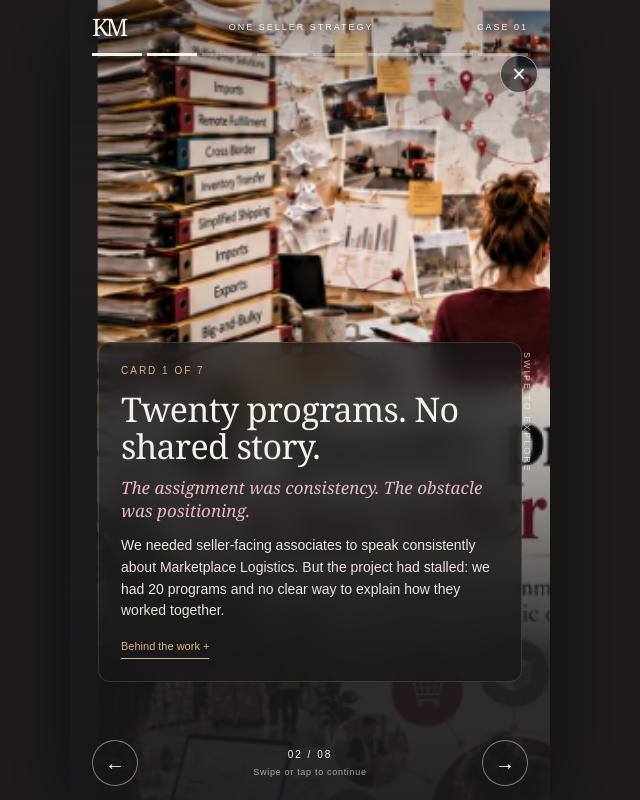
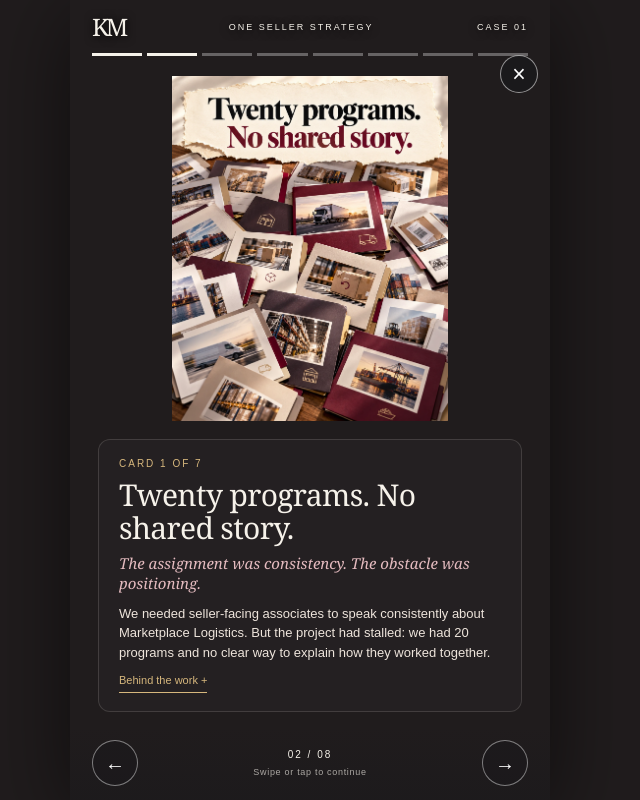
Before and after one commit to krsmoore/katiemoore, a plain HTML site: page case-study-seller-strategy.html in a window 1280 px wide. Both pictures are taken after a click on the button "Next screen". Shown: the whole page, without its empty margins (330-970 px from the left). Drawn offline with Linux system fonts and the light colour scheme.

Commit message:
Pair Case Study 1 cards with seven supplied photos without collage zoom

```diff
--- a/app.js
+++ b/app.js
@@ -1354,7 +1354,7 @@
   popup.className = 'seller-strategy-popup';
   popup.style.cssText = 'position:fixed;inset:0;margin:auto;padding:0;box-sizing:border-box;border:1px solid #C9BFB3;width:min(480px,calc(100vw - 32px));max-width:calc(100vw - 32px);height:min(852px,calc(100dvh - 32px));max-height:calc(100dvh - 32px);background:#F6F2EA;box-shadow:0 24px 100px #18181b40;overflow:hidden';
   const frame = document.createElement('iframe');
-  frame.src = 'case-study-seller-strategy.html?v=20261017-approved-copy&embedded=1&story=' + encodeURIComponent(storyId);
+  frame.src = 'case-study-seller-strategy.html?v=20261017-case1-photos&embedded=1&story=' + encodeURIComponent(storyId);
   frame.title = CAREER_EXPLORER_STORIES.find(story => story.id === storyId)?.hook ?? 'Interactive case study';
   frame.style.cssText = 'position:absolute;inset:0;display:block;width:100%;height:100%;min-width:0;min-height:0;border:0';
   const responsiveStyle = document.createElement('style');
--- a/case-study-seller-strategy.html
+++ b/case-study-seller-strategy.html
@@ -23,6 +23,21 @@
 .card-actions .detail{margin:0}.story-replay{padding:0 0 6px;border:0;border-bottom:1px solid #eee5dc;background:none;color:#eee5dc;font-size:11px}
 .approved-copy .sheet h2{font-size:clamp(24px,6.5vw,30px);line-height:1.15}.approved-copy .sheet p{max-width:none}
 @media(max-height:650px){.approved-copy .copy h1{font-size:27px}.approved-copy .copy .card-subheader{font-size:15px}.approved-copy .copy .card-body{font-size:13px}.card-actions{margin-top:12px}}
+
+.dedicated-images{background:#201c1d}
+.dedicated-images .scene{top:76px;bottom:auto;height:var(--photo-height,40%);background:#201c1d}
+.dedicated-images .scene img{object-fit:contain;object-position:center;transition:opacity .25s;background:#201c1d;transform:none!important}
+.dedicated-images .scene .veil{display:none}
+.dedicated-images .copy{bottom:88px;padding:18px 20px;max-height:calc(100% - 280px);background:#252123f5}
+.dedicated-images .copy h1{font-size:clamp(24px,6.6vw,30px)}
+.dedicated-images .copy .card-subheader{font-size:15px;margin-top:9px}
+.dedicated-images .copy .card-body{font-size:13px;line-height:1.5;margin-top:10px}
+.dedicated-images .copy .kicker{margin-bottom:9px}
+.dedicated-images .card-actions{margin-top:12px}
+.dedicated-images .hint{display:none}
+.dedicated-images.cover .scene{inset:0;height:100%}
+.dedicated-images.cover .copy{bottom:100px;background:none;max-height:none}
+@media(max-height:650px){.dedicated-images .copy{bottom:78px;padding:14px 18px}.dedicated-images .copy h1{font-size:24px}}
 </style></head><body><div class="reader cover"><div class="scene"><img src="case-study-story/cover.webp" alt="Editorial collage of logistics programs, seller needs, and a transformation from twenty programs to one strategy"><div class="veil"></div></div><button class="close-story" aria-label="Close story" onclick="exitStory()">×</button><header><div class="masthead"><span class="logo">KM</span><span>ONE SELLER STRATEGY</span><span>CASE 01</span></div><nav class="progress" aria-label="Story chapters"></nav></header><div class="hint">SWIPE TO EXPLORE</div><div class="framework"><div><span>01</span>What is the seller trying to do?</div><div><span>02</span>Where are they in the lifecycle?</div><div><span>03</span>Which solution fits the need?</div></div><section class="copy" aria-live="polite"></section><footer class="controls"><button class="arrow" id="prev" aria-label="Previous screen">←</button><div class="counter"></div><button class="arrow" id="next" aria-label="Next screen">→</button></footer><aside class="sheet" hidden role="dialog" aria-modal="true" aria-labelledby="detailtitle"><button aria-label="Close detail" onclick="closeSheet()">×</button><h2 id="detailtitle"></h2><p id="detailtext"></p></aside></div><script>
 let pages=[
 {label:'The cover',title:'',text:'',zoom:1,x:50,y:50},
@@ -34,6 +49,18 @@
 {label:'06 / The shift',title:'One seller.<br><em>One strategy.</em>',text:'Two competing fulfillment suites became options within one portfolio—easier to learn, explain, and scale.',zoom:2,x:100,y:91,detail:'The shift was in the mental approach: the conversation could lead to the right solution for a seller’s needs rather than the next program pitch.'},
 {label:'07 / Go deeper',title:'Want to<br><em>learn more?</em>',text:'Download the case study.',zoom:1.7,x:100,y:100}
 ];let current=0;let isSeller=true;let pdfPath='case-studies/walmart-lifecycle.pdf?v=20261016-km1';function camera(p){
+ if(p.image){
+  if(img.getAttribute('src')!==p.image)img.src=p.image;
+  img.alt=p.imageAlt;
+  img.style.transform='none';
+  if(current===0){reader.style.removeProperty('--photo-height');}
+  else{
+   const available=Math.max(150,copy.offsetTop-94);
+   reader.style.setProperty('--photo-height',available+'px');
+  }
+  return;
+ }
+
  if(reader.matches('.opp-story,.cert-story') && p.focus){
   const w=reader.clientWidth,h=reader.clientHeight,z=Math.min(p.zoom,1.8);
   if(z===1){img.style.transform='translate(0px,0px) scale(1)';return;}
@@ -67,7 +94,7 @@
    copy.innerHTML='<div class="kicker">Card '+current+' of '+(pages.length-1)+'</div><h1>'+p.title+'</h1>'+sub+'<p class="card-body">'+p.text+'</p><div class="card-actions">'+detail+replay+'</div>';
   }
   copy.scrollTop=0;copy.classList.remove('hide');
-  if(reader.classList.contains('cert-story'))camera(p);
+  if(reader.matches('.cert-story,.dedicated-images'))camera(p);
  },160);
  document.querySelector('.counter').innerHTML=String(current+1).padStart(2,'0')+' / '+String(pages.length).padStart(2,'0')+'<small>'+(current===0?'Open the story':'Swipe or tap to continue')+'</small>';
  [...progress.children].forEach((b,j)=>{b.classList.toggle('active',j<=current);b.setAttribute('aria-current',j===current?'step':'false');});
@@ -143,7 +170,7 @@
  }
  try{await applyApprovedCopy(id);}catch(error){copy.textContent='This story could not load. Please refresh to try again.';return;}
  buildProgress();go(0);
- window.addEventListener('resize',()=>{if(reader.matches('.opp-story,.cert-story'))camera(pages[current]);});
+ window.addEventListener('resize',()=>{if(reader.matches('.opp-story,.cert-story,.dedicated-images'))camera(pages[current]);});
 }
 
 async function applyApprovedCopy(id){
@@ -157,6 +184,15 @@
   const scene=existing[sourceScenes[index]]||existing[existing.length-1];
   return {...scene,label:String(card.number).padStart(2,'0')+' / '+card.header,title:safe(card.header),subheader:card.subheader,text:safe(card.body),detailTitle:card.detailTitle,detail:card.detail};
  })];
+
+ if(id==='walmart-lifecycle'){
+  reader.classList.add('dedicated-images');
+  pages.forEach((p,index)=>{
+   const number=Math.max(1,index);
+   p.image='case-study-story/seller-strategy/1.'+number+'.webp';
+   p.imageAlt=number===1?'Twenty programs. No shared story. Logistics photos and program folders.':story.cards[number-1].header;
+  });
+ }
  reader.classList.add('approved-copy');
  document.querySelector('.masthead span:last-child').textContent='CASE '+String(story.sourceCaseNumber).padStart(2,'0');
 }
```
Also changed, not shown: career.html (+1 -1 lines), case-study-story/seller-strategy/1.1.webp (added), case-study-story/seller-strategy/1.2.webp (added), case-study-story/seller-strategy/1.3.webp (added), case-study-story/seller-strategy/1.4.webp (added), case-study-story/seller-strategy/1.5.webp (added), case-study-story/seller-strategy/1.6.webp (added), case-study-story/seller-strategy/1.7.webp (added).
